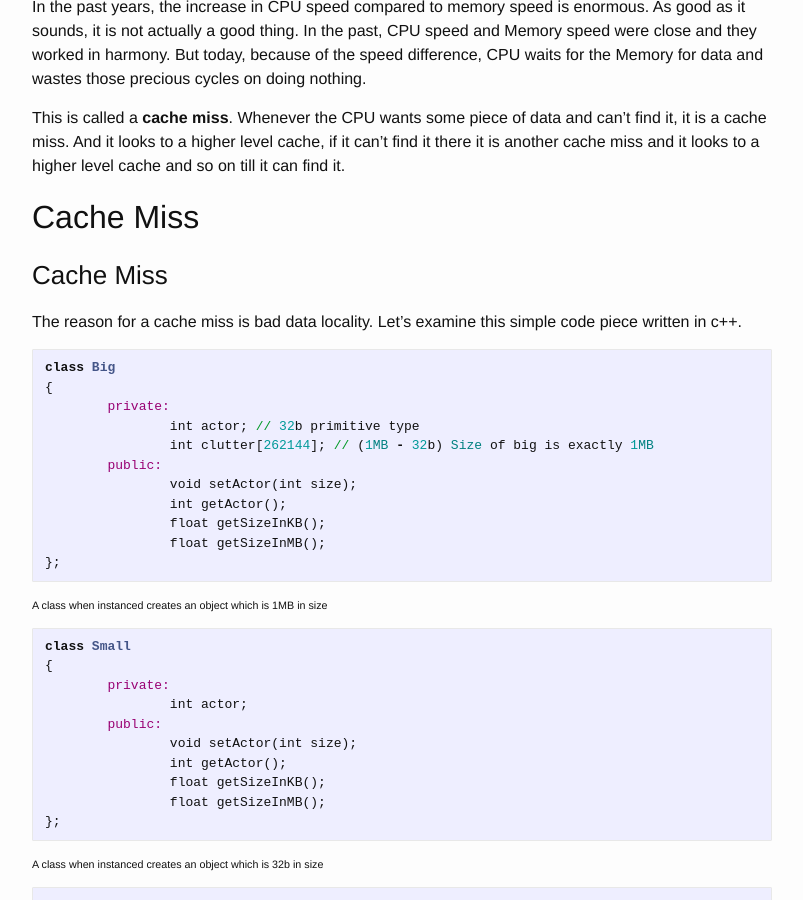
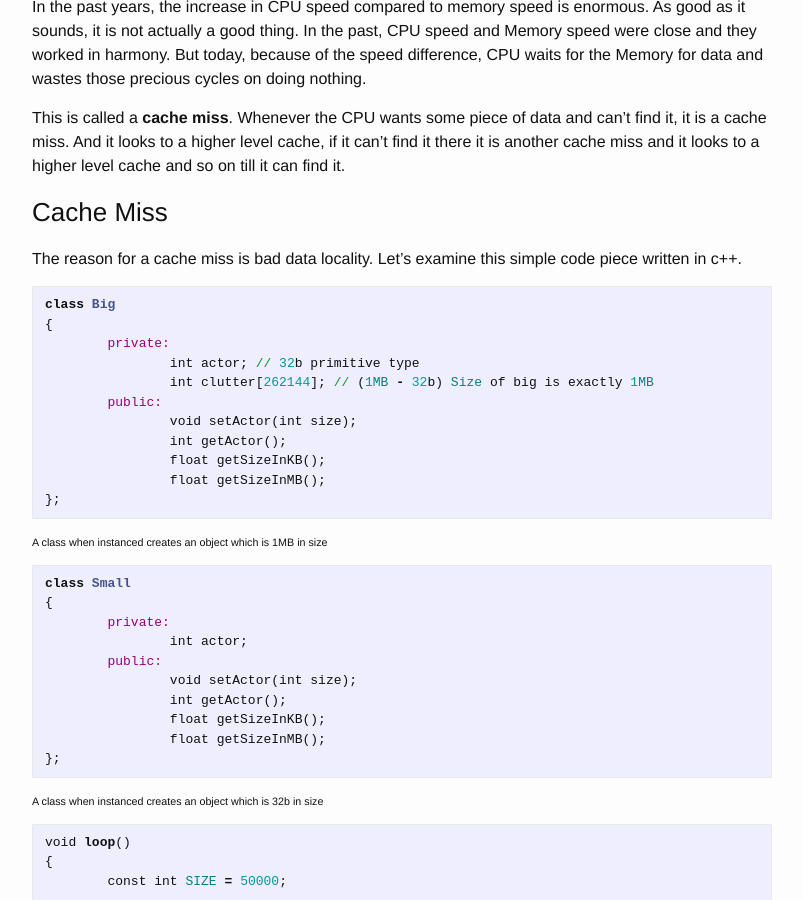
Before and after one commit to zehreken/zehreken.github.io, a Jekyll site: the page built from _posts/2017-06-08-cache-miss-and-data-locality.markdown, in a window 1280 px wide and 900 px high, scrolled down 316 px. Shown: the whole window, without its empty margins (238-1041 px from the left). Built offline with Jekyll 4.4.1, drawn with Linux system fonts in a browser that asks for light colours.

Commit message:
Update post

```diff
--- a/_posts/2017-06-08-cache-miss-and-data-locality.markdown
+++ b/_posts/2017-06-08-cache-miss-and-data-locality.markdown
@@ -8,7 +8,6 @@
 
 This is called a **cache miss**. Whenever the CPU wants some piece of data and can't find it, it is a cache miss. And it looks to a higher level cache, if it can't find it there it is another cache miss and it looks to a higher level cache and so on till it can find it.
 
-## Cache Miss
 ### Cache Miss
 The reason for a cache miss is bad data locality. Let's examine this simple code piece written in c++.
 
```
